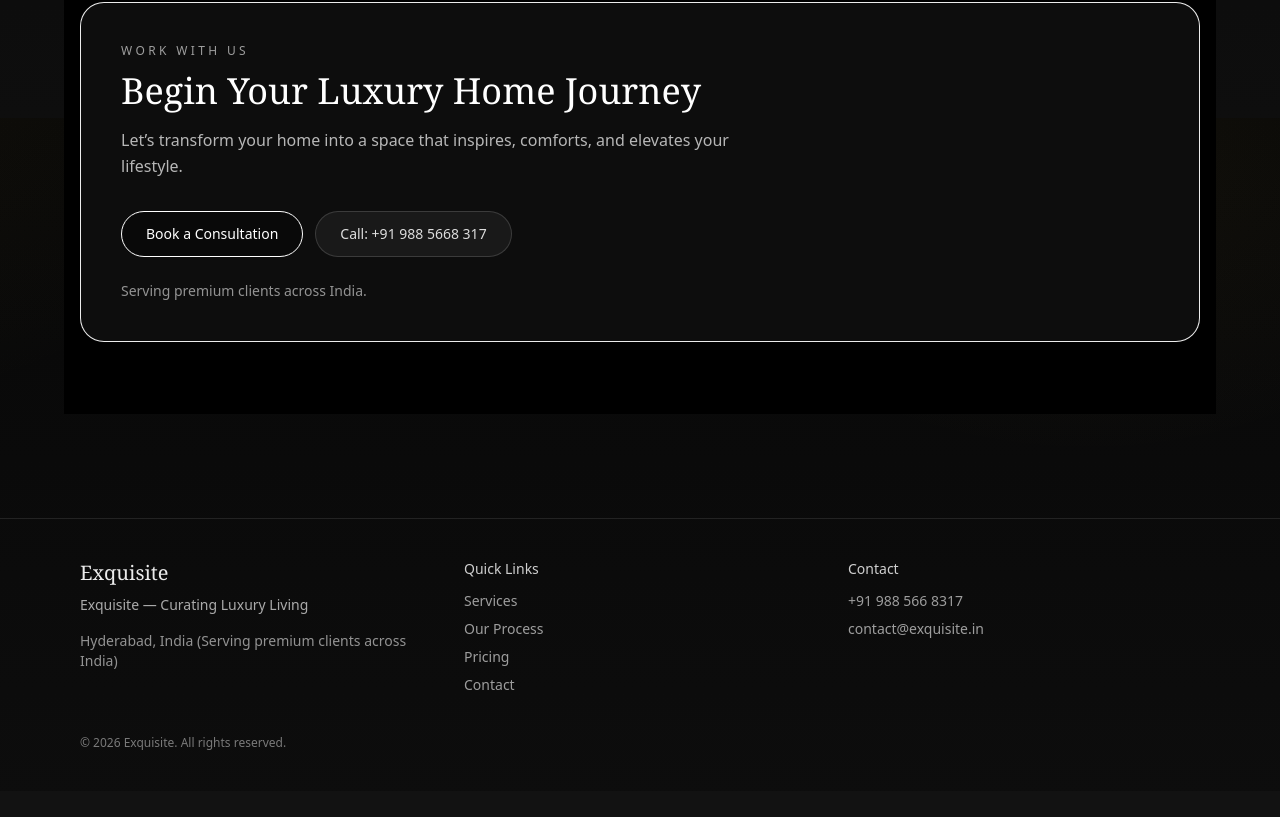
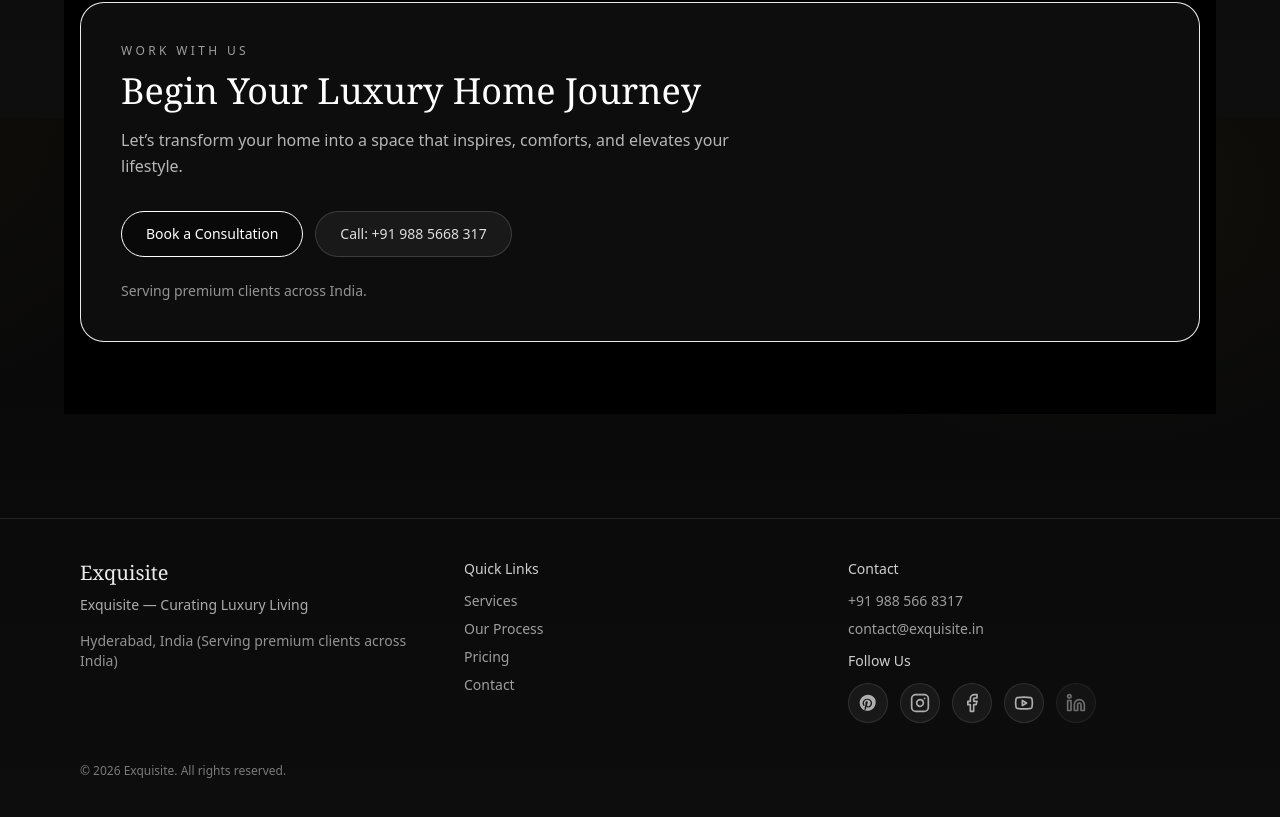
Before and after one commit to daveritchie03/exquisite-web, a Next.js app: page / in a window 1280 px wide. Shown: the part 3882-4699 px from the top of the page. Before the commit the page ends 4673 px from the top, so only its background shows below. Built offline with nearby package versions, Linux system fonts and the light colour scheme.

Commit message:
feat: Social media links

```diff
--- a/src/app/globals.css
+++ b/src/app/globals.css
@@ -144,3 +144,22 @@ body {
 .wa-soft-pulse {
   animation: wa-soft-pulse 3s ease-in-out infinite;
 }
+
+/* Gold gradient hover for social icons */
+.gold-hover {
+  transition: transform 200ms ease, box-shadow 200ms ease, border-color 200ms ease;
+}
+
+.gold-hover:hover {
+  transform: translateY(-4px);
+  border-color: rgba(212, 175, 55, 0.55);
+  box-shadow:
+    0 10px 30px rgba(212, 175, 55, 0.25),
+    inset 0 0 0 1px rgba(212, 175, 55, 0.35);
+}
+
+.gold-hover:hover svg {
+  background: linear-gradient(135deg, #f5d36b, #d4af37);
+  -webkit-background-clip: text;
+  -webkit-text-fill-color: transparent;
+}
--- a/src/app/layout.js
+++ b/src/app/layout.js
@@ -28,6 +28,26 @@ export const metadata = {
 export default function RootLayout({ children }) {
   return (
     <html lang="en">
+      <head>
+        <script
+          type="application/ld+json"
+          dangerouslySetInnerHTML={{
+            __html: JSON.stringify({
+              "@context": "https://schema.org",
+              "@type": "Organization",
+              name: "Exquisite Interiors",
+              url: "https://exquisite.in",
+              sameAs: [
+                "https://in.pinterest.com/ExquisiteInteriors/",
+                "https://www.instagram.com/exquisiteInteriors/",
+                "https://www.facebook.com/ExquisiteInteriors/",
+                "https://www.youtube.com/@ExquisiteInteriors/",
+                "https://www.linkedin.com",
+              ],
+            }),
+          }}
+        />
+      </head>
       <body className="min-h-screen">
         <Header />
         <main className="mx-auto max-w-6xl px-4 py-10">{children}</main>
--- a/src/components/Footer.jsx
+++ b/src/components/Footer.jsx
@@ -1,5 +1,7 @@
 import Link from "next/link";
 import WhatsappIcon from "@/components/icons/WhatsappIcon";
+import { Instagram, Facebook, Youtube, Linkedin } from "lucide-react";
+import PinterestIcon from "@/components/icons/PinterestIcon";
 
 const WHATSAPP_NUMBER = "919885668317";
 const WHATSAPP_TEXT = "I would like to do interiors to my house!";
@@ -69,6 +71,52 @@ export default function Footer() {
                 contact@exquisite.in
               </a>
             </div>
+            <div className="text-white/80 my-3">Follow Us</div>
+
+            <div className="flex flex-wrap gap-3">
+              {[
+                {
+                  href: "https://in.pinterest.com/ExquisiteInteriors/",
+                  label: "Pinterest",
+                  Icon: PinterestIcon,
+                },
+                {
+                  href: "https://www.instagram.com/exquisiteInteriors/",
+                  label: "Instagram",
+                  Icon: Instagram,
+                },
+                {
+                  href: "https://www.facebook.com/ExquisiteInteriors/",
+                  label: "Facebook",
+                  Icon: Facebook,
+                },
+                {
+                  href: "https://www.youtube.com/@ExquisiteInteriors/",
+                  label: "YouTube",
+                  Icon: Youtube,
+                },
+                {
+                  href: "https://www.linkedin.com",
+                  label: "LinkedIn",
+                  Icon: Linkedin,
+                  muted: true,
+                },
+              ].map(({ href, label, Icon, muted }) => (
+                <a
+                  key={label}
+                  href={href}
+                  target="_blank"
+                  rel="noopener noreferrer"
+                  aria-label={label}
+                  className={[
+                    "gold-hover grid h-10 w-10 place-items-center rounded-full border border-white/10 bg-white/5",
+                    muted ? "opacity-60 hover:opacity-100" : "",
+                  ].join(" ")}
+                >
+                  <Icon className="h-5 w-5 text-white/65" />
+                </a>
+              ))}
+            </div>
           </div>
         </div>
 
--- /dev/null
+++ b/src/components/icons/PinterestIcon.jsx
@@ -0,0 +1,12 @@
+export default function PinterestIcon({ className }) {
+  return (
+    <svg
+      viewBox="0 0 24 24"
+      fill="currentColor"
+      aria-hidden="true"
+      className={className}
+    >
+      <path d="M12 2C6.477 2 2 6.486 2 12.02c0 4.073 2.445 7.533 5.942 9.07-.082-.77-.156-1.95.033-2.79.17-.733 1.096-4.67 1.096-4.67s-.28-.56-.28-1.385c0-1.297.753-2.264 1.69-2.264.797 0 1.182.598 1.182 1.316 0 .803-.512 2.003-.777 3.116-.223.934.472 1.695 1.397 1.695 1.676 0 2.962-1.767 2.962-4.315 0-2.256-1.62-3.833-3.93-3.833-2.676 0-4.25 2.007-4.25 4.082 0 .808.312 1.675.703 2.145a.283.283 0 0 1 .065.27c-.071.297-.23.934-.26 1.066-.04.173-.13.21-.3.127-1.118-.52-1.816-2.152-1.816-3.464 0-2.82 2.05-5.413 5.917-5.413 3.106 0 5.522 2.216 5.522 5.178 0 3.09-1.947 5.577-4.65 5.577-.907 0-1.76-.47-2.05-1.025l-.558 2.13c-.203.784-.75 1.768-1.118 2.368.842.26 1.73.4 2.65.4 5.523 0 10-4.486 10-10.02C22 6.486 17.523 2 12 2z" />
+    </svg>
+  );
+}
```
